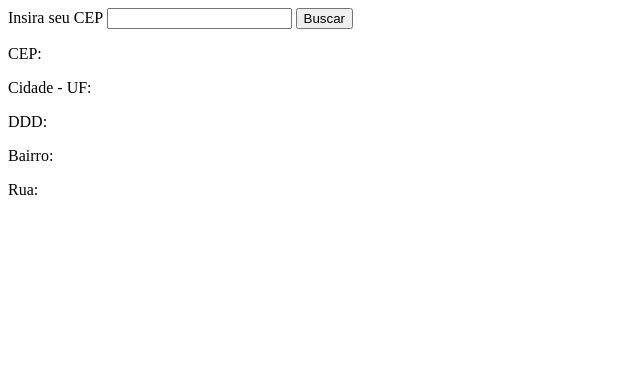
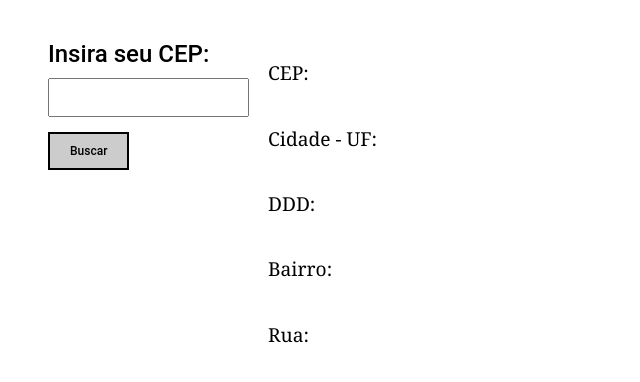
Before and after one commit to vitorwlima/teste-apis, a plain HTML site: page index.html in a window 1280 px wide. Shown: the whole page, without its empty margins (0-640 px from the left). Drawn offline with Linux system fonts and the light colour scheme.

Commit message:
estilo adicionado à página

```diff
--- a/css/styles.css
+++ b/css/styles.css
@@ -0,0 +1,46 @@
+.grid-cep {
+  display: grid;
+  grid-template-columns: 200px 200px;
+  margin-top: 40px;
+  margin-left: 40px;
+  grid-gap: 20px;
+}
+
+input::-webkit-outer-spin-button,
+input::-webkit-inner-spin-button {
+  -webkit-appearance: none;
+  margin: 0;
+}
+
+input[type="number"] {
+  -moz-appearance: textfield;
+}
+
+form label {
+  font-family: "Roboto";
+  font-size: 1.5rem;
+  font-weight: 500;
+}
+
+.inputcep {
+  padding: 10px;
+  margin-top: 10px;
+  margin-bottom: 15px;
+}
+
+.btnsubmit {
+  padding: 10px 20px 10px 20px;
+  background-color: #ccc;
+  border: 2px solid black;
+  font-size: 0.75rem;
+  font-family: "Roboto";
+  font-weight: 500;
+}
+
+.info {
+  font-size: 1.2rem;
+  font-family: Georgia, "Times New Roman", Times, serif;
+  display: flex;
+  flex-direction: column;
+  width: max-content;
+}
--- a/index.html
+++ b/index.html
@@ -10,16 +10,22 @@
 </head>
 
 <body>
+  <div class="grid-cep">
+    <div class="form">
       <form id="cep" name="cep">
-    <label for="cep">Insira seu CEP</label>
-    <input type="number" id="cep">
-    <input type="submit" id="submit" value="Buscar">
+        <label for="cep">Insira seu CEP:</label>
+        <input type="number" id="cep" class="inputcep">
+        <input type="submit" id="submit" value="Buscar" class="btnsubmit">
       </form>
+    </div>
+    <div class="info">
       <p class="cep">CEP:</p>
       <p class="cidadeUF">Cidade - UF:</p>
       <p class="ddd">DDD:</p>
       <p class="bairro">Bairro:</p>
       <p class="logradouro">Rua:</p>
+    </div>
+  </div>
   <script src="js/script.js"></script>
 </body>
 
--- a/js/script.js
+++ b/js/script.js
@@ -1,3 +1,4 @@
+function scriptCep() {
   const form = document.forms.cep;
   const btnSubmit = form.querySelector("#submit");
   const info = document.querySelectorAll("p");
@@ -34,3 +35,5 @@ function alterarInfo(action) {
         pRua.innerText = "Rua:";
       });
   }
+}
+scriptCep();
--- a/js/scriptCep.js
+++ /dev/null
@@ -1,3 +0,0 @@
-// Utilizando a API https://viacep.com.br/ws/${CEP}/json/
-// crie um formulário onde o usuário pode digitar o cep
-// e o endereço completo é retornado ao clicar em buscar
```
Lines whose indentation alone changed are shown as unchanged.
